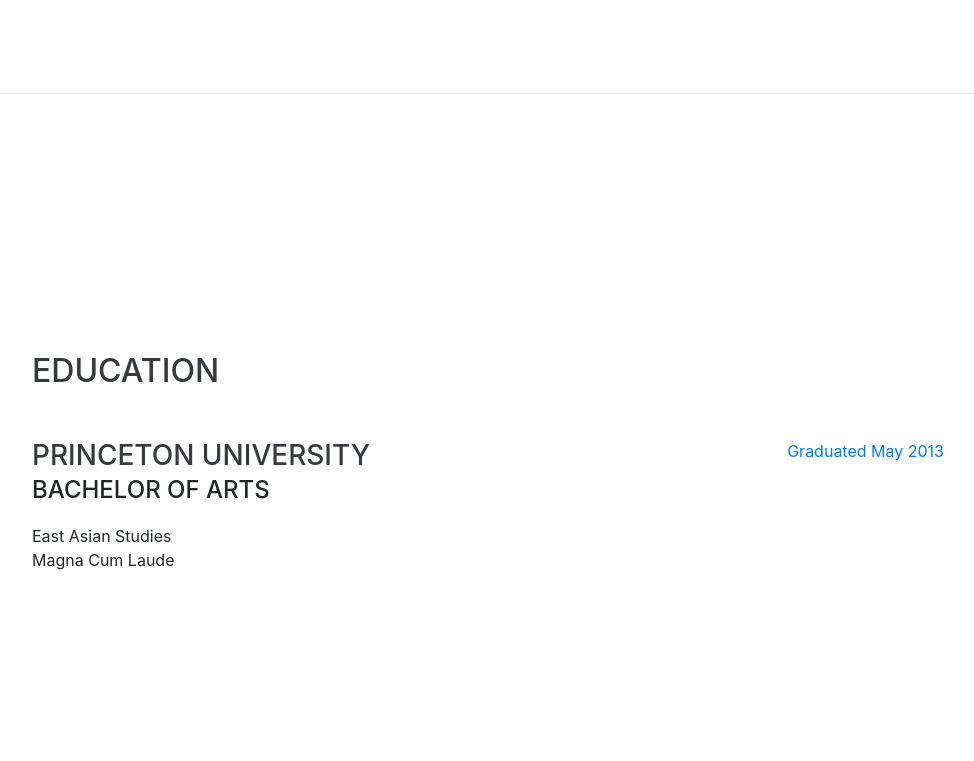
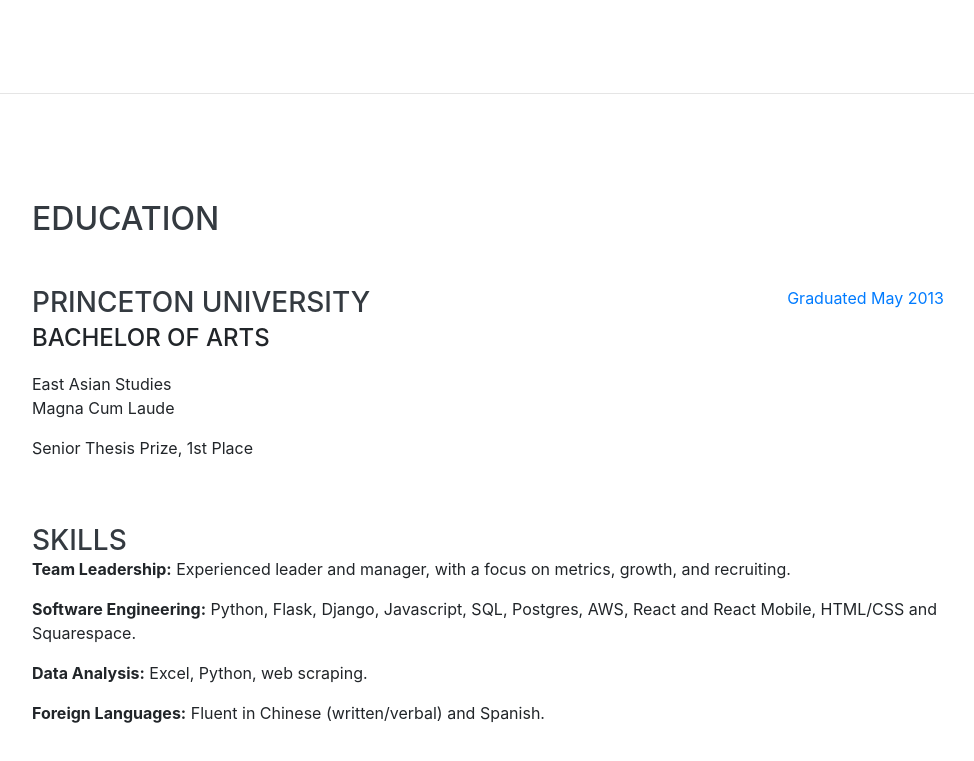
Before and after one commit to bgoldste/bgoldste.github.io, a website with bundled scripts: page index.html in a window 1280 px wide. Shown: the part 2606-3367 px from the top of the page, without its empty margins (288-1262 px from the left). Built offline with nearby package versions, Linux system fonts and the light colour scheme; a web font is replaced by a local one.

Commit message:
update resume

```diff
--- a/index.html
+++ b/index.html
@@ -95,10 +95,10 @@
 
         <div class="resume-item d-flex flex-column flex-md-row justify-content-between mb-5">
           <div class="resume-content">
-            <h3 class="mb-0">Fleelance Developer</h3>
+            <h3 class="mb-0">Freelance Developer</h3>
 
            <p>—Created <a href="https://apps.apple.com/us/app/id1494798676">Librist</a>, an app (built with React Native, Flask and Postgres) to help people read classic books more easily.</p>
-          <p>—Developed website for the Non-Profit, <a href="https://www.justiceisglobal.org/">Justice is Global</a>.</p>
+          <p>—Developed website for <a href="https://www.justiceisglobal.org/">Justice is Global</a>.</p>
           <p>—My short story Linda’s Cat was published in <a href="https://as.vanderbilt.edu/nashvillereview/archives/14576">The Nashville Review</a>.</p>
 
           </div>
@@ -177,10 +177,26 @@
             <div class="subheading mb-3">Bachelor of Arts</div>
             <div>East Asian Studies</div>
             <p>Magna Cum Laude</p>
+            <p>Senior Thesis Prize, 1st Place</p>
           </div>
           <div class="resume-date text-md-right">
             <span class="text-primary">Graduated May 2013</span>
           </div>
+        </div>
+
+        <div class="resume-item d-flex flex-column flex-md-row justify-content-between mb-5">
+          <div class="resume-content">
+            <h3 class="mb-0">Skills</h3>
+            <!-- <div class="subheading mb-3">Bachelor of Arts</div> -->
+            <!-- <div>East Asian Studies</div> -->
+            <p><b>Team Leadership:</b> Experienced leader and manager, with a focus on metrics, growth, and recruiting.</p>
+            <p><b>Software Engineering:</b> Python, Flask, Django, Javascript, SQL, Postgres, AWS, React and React Mobile,
+            HTML/CSS and Squarespace. </p>
+           <p><b>Data Analysis:</b> Excel, Python, web scraping.</p>
+           <p><b>Foreign Languages:</b> Fluent in Chinese (written/verbal) and Spanish.</p>
+
+          </div>
+
         </div>
 
 
```
